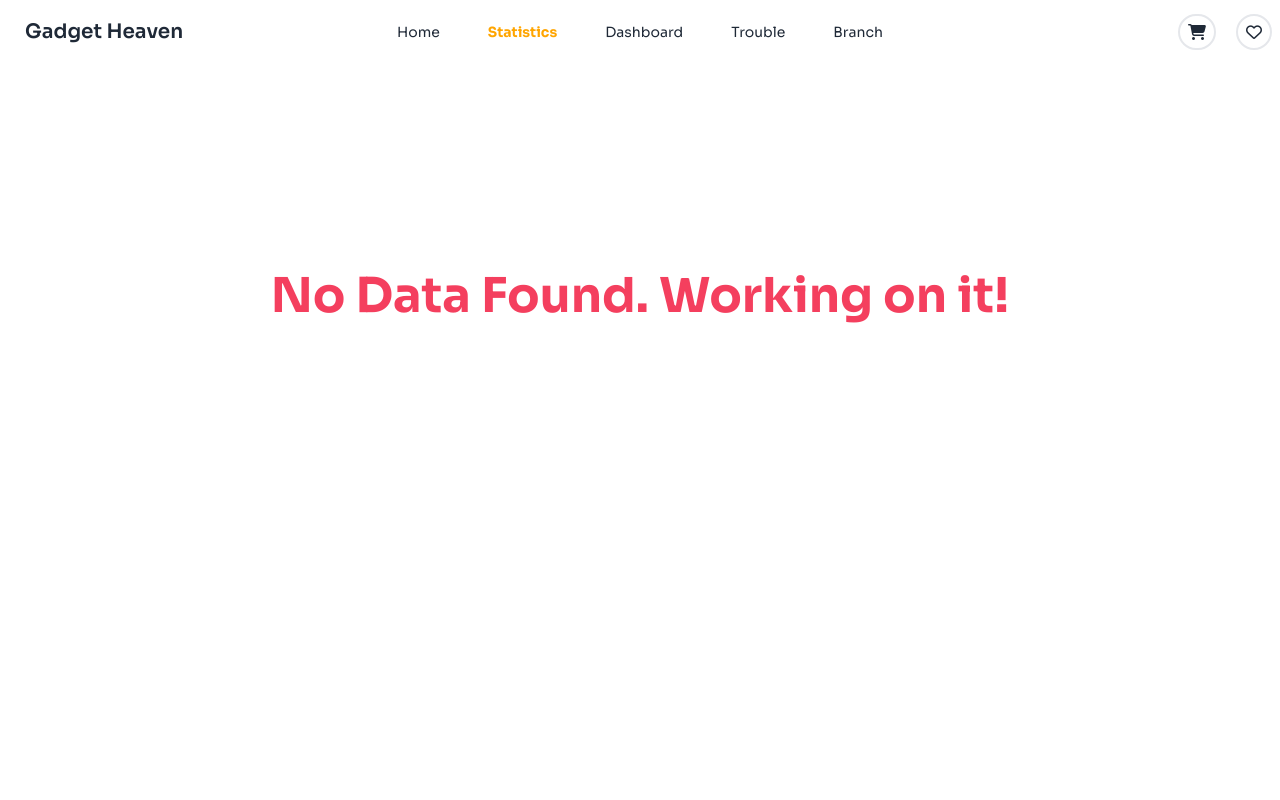
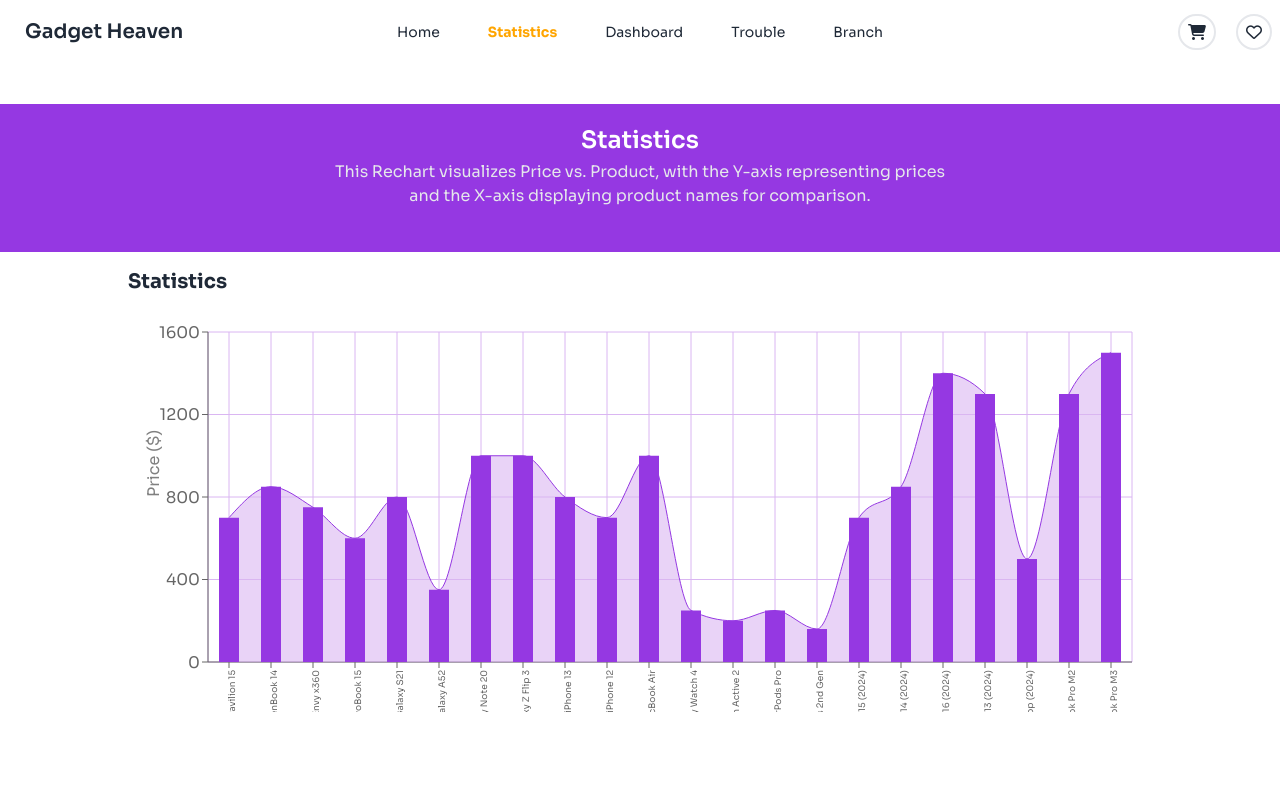
Before and after one commit to programming-hero-web-course-4/b10a8-gadget-heaven-shafriki, a React (Vite) app: page /statistics in a window 1280 px wide. Shown: the top 800 px of the page. Built offline with nearby package versions, Linux system fonts and the light colour scheme.

Commit message:
Alhamdulillah complete

```diff
--- a/package.json
+++ b/package.json
@@ -13,7 +13,8 @@
     "react": "^18.3.1",
     "react-dom": "^18.3.1",
     "react-router-dom": "^6.27.0",
-    "react-toastify": "^10.0.6"
+    "react-toastify": "^10.0.6",
+    "recharts": "^2.13.3"
   },
   "devDependencies": {
     "@eslint/js": "^9.13.0",
--- /dev/null
+++ b/src/components/BarChart.jsx
@@ -0,0 +1,40 @@
+import React, { useEffect, useState } from 'react';
+import { ComposedChart, Bar, Area, XAxis, YAxis, CartesianGrid, ResponsiveContainer } from 'recharts';
+
+const BarChart = () => {
+
+    const [chartData, setChartData] = useState([]);
+
+    useEffect(() => {
+    fetch('Products.json')
+    .then(response => response.json())
+    .then(data => {
+            const transformedData = data.map(product => ({ name: product.product_title, price: product.price}));
+
+            setChartData(transformedData);
+            })
+            .catch(error => console.error('Fetching error:', error));
+    }, []);
+
+    return (
+        <div className='max-w-screen-lg mx-auto'>
+            <p className='font-bold text-xl mb-4 mt-4'>Statistics</p>
+            <ResponsiveContainer width="100%" height={400}>
+                <ComposedChart data={chartData} margin={{ top: 20, right: 20, bottom: 20, left: 20 }}>
+                    <CartesianGrid stroke="#DAB6F2" />
+
+                    <XAxis dataKey="name" tick={{ fontSize: 9 }} interval={0} angle={-90} textAnchor="end"></XAxis>
+
+                    <YAxis dataKey="price" label={{ value: 'Price ($)', angle: -90, position: 'insideLeft' }}></YAxis>
+
+                    <Area type="monotone" dataKey="price" fill="#DAB6F2" stroke="#9538E2"></Area>
+
+                    <Bar dataKey="price" barSize={20} fill="#9538E2"></Bar>
+
+                </ComposedChart>
+            </ResponsiveContainer>
+        </div>
+    );
+};
+
+export default BarChart;
--- a/src/components/Navbar.jsx
+++ b/src/components/Navbar.jsx
@@ -55,7 +55,7 @@ const Navbar = () => {
                 {/* cart icon length */}
                 <div className="navbar-end gap-5">
                     <div className="relative">
-                        <i className="fa-solid fa-cart-shopping p-2 border-2 rounded-full" id='cart-icon'></i>
+                        <i className="fa-solid fa-cart-shopping p-2 border-2  rounded-full" id='cart-icon'></i>
                         {cart.length > 0 && (
                             <span className="absolute top-0 right-0 bg-green-500 text-white rounded-full text-xs px-1">
                                 {cart.length}
--- a/src/index.css
+++ b/src/index.css
@@ -1,7 +1,6 @@
 @tailwind base;
 @tailwind components;
 @tailwind utilities;
-/* https://github.com/programming-hero-web-course-4/b10a8-gadget-heaven-shafriki */
 
 .active-link {
     font-weight: bold;
--- a/src/pages/Statistics.jsx
+++ b/src/pages/Statistics.jsx
@@ -1,4 +1,5 @@
 import React, { useEffect } from 'react';
+import BarChart from '../components/BarChart';
 
 const Statistics = () => {
     useEffect(() => {
@@ -6,8 +7,15 @@ const Statistics = () => {
     }, []);
 
     return (
-        <div className='text-center mt-52'>
-            <p className='md:text-5xl font-bold text-rose-500'>No Data Found. Working on it!</p>
+        <div className=' mt-10'>
+            <div className='bg-[#9538E2] flex flex-col items-center py-5 relative'>
+            <h2 className="text-base md:text-2xl font-semibold text-center mb-1 text-white">Statistics</h2>
+
+            <p className="text-xs md:text-base text-center text-gray-200 w-4/6 md:w-3/6 mb-6">This Rechart visualizes Price vs. Product, with the Y-axis representing prices and the X-axis displaying product names for comparison.</p>
+            </div>
+
+            <BarChart></BarChart>
+
         </div>
     );
 };
```
Also changed, not shown: 1 other file (tests, documents, lock files or other folders).
